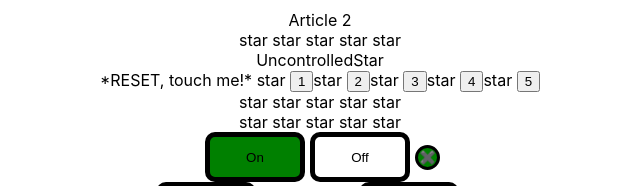
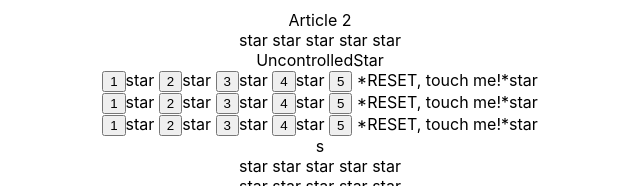
Before and after one commit to ALbirdEX/react_detailed, a React (Create React App) app: page / in a window 1280 px wide. Shown: the part 439-625 px from the top of the page, without its empty margins (320-960 px from the left). Built offline with nearby package versions, Linux system fonts and the light colour scheme.

Commit message:
Stories in components Uncontrolled...

```diff
--- a/src/App.tsx
+++ b/src/App.tsx
@@ -8,6 +8,7 @@ import {UncontrolledAccordion, UncontrolledAccordion2} from "./components/Accord
 import {UncontrolledRating} from "./components/Rating/UncontrolledRating";
 import {UncontrolledRating2} from "./components/Rating/UncontrolledRating2";
 import {UncontrolledRating3} from "./components/Rating/UncontrolledRating3";
+import { UncontrolledRating4 } from './components/Rating/UncontrolledRating4';
 
 /*function hello() {
     debugger
@@ -52,9 +53,12 @@ function App() {
             <Rating value={4}/>
             <Rating value={5}/>*/}
             UncontrolledStar
-            <UncontrolledRating/>
+            <UncontrolledRating onChange={setRatingValue}/>
+            <UncontrolledRating onChange={setRatingValue}/>
+            <UncontrolledRating onChange={setRatingValue}/>s
             <UncontrolledRating2/>
             <UncontrolledRating3/>
+            <UncontrolledRating4/>
             <OnOff on={switchOn}
                    OnOffHandler={setSwitchOn}/>
             <UncontrolledOnOff onChange={setSwitchOn}/> {switchOn.toString()}
--- a/src/components/Rating/UncontrolledRating.tsx
+++ b/src/components/Rating/UncontrolledRating.tsx
@@ -21,12 +21,17 @@ export function UncontrolledRating(props: UncontrolledRatingPropsType) {
 
     return (
         <div>
-            <span onClick={() => onClickHandler(0)}>*RESET, touch me!* </span><Star selected={value > 0}/>
             <button onClick={() => onClickHandler(1)}>1</button><Star selected={value > 1}/>
             <button onClick={() => onClickHandler(2)}>2</button><Star selected={value > 2}/>
             <button onClick={() => onClickHandler(3)}>3</button><Star selected={value > 3}/>
             <button onClick={() => onClickHandler(4)}>4</button><Star selected={value > 4}/>
             <button onClick={() => onClickHandler(5)}>5</button>
+            <span onClick={() => onClickHandler(0)}>{
+                value
+                ? <span><b> *RESET, touch me!*</b></span>
+                : " *RESET, touch me!*"}</span>
+            <Star selected={value > 0}/>
+
         </div>
     )
 }
```
